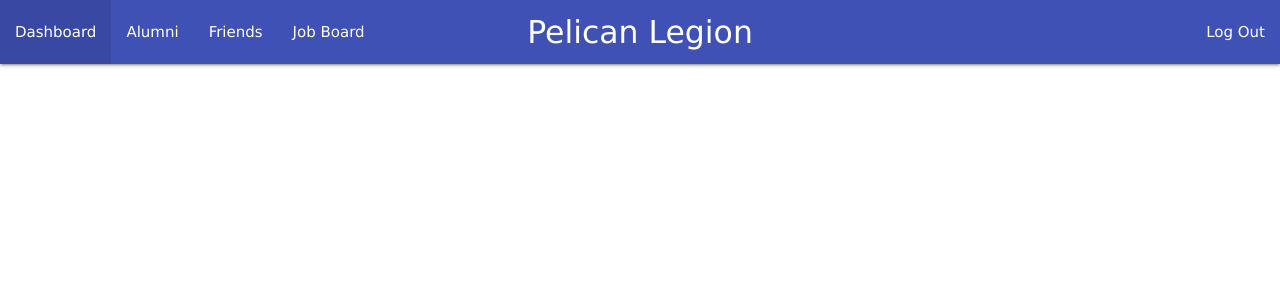
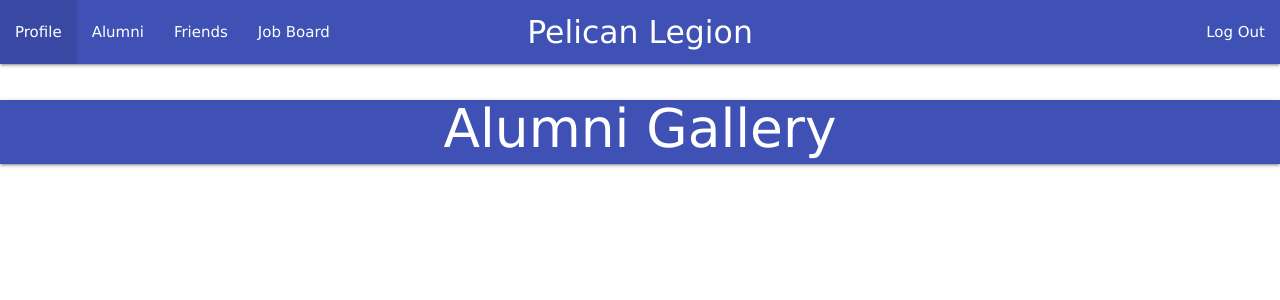
Before and after one commit to michelllle-liu/pelican-legion, a Flask app: page /alumni in a window 1280 px wide. Shown: the top 300 px of the page. Run offline with Flask 2, Linux system fonts and the light colour scheme.

Commit message:
rendering alumni.html

```diff
--- a/App/controllers/user.py
+++ b/App/controllers/user.py
@@ -1,5 +1,6 @@
 from App.models import User , Alumni  #, GeneralUser, Friend, Job
 from App.database import db
+import json
 
 def get_all_users():
     return User.query.all()
@@ -14,7 +15,7 @@ def get_all_users_json():
     if not users:
         return []
     users = [user.toDict() for user in users]
-    return users
+    return json.dumps(users)
 
 def delete_user(id):
     user= User.query.filter_by(id=id).first()
--- a/App/main.py
+++ b/App/main.py
@@ -148,9 +148,11 @@ def signupAction():
 def dashboard():
     return render_template('dashboard.html')
 
+"""
 @app.route('/alumni')
 def show_alumni():
     return render_template('alumni.html')
+"""
 
 @app.route('/jobs')
 def show_jobs():
--- a/App/static/main.js
+++ b/App/static/main.js
@@ -19,4 +19,6 @@ async function main(){
     loadTable(users);
 }
 
+
+
 main();
--- a/App/templates/alumni.html
+++ b/App/templates/alumni.html
@@ -1,3 +1,102 @@
+<!--ALUMNI: 4 COLUMNS PER ROW-->
 {% extends "navbar2.html" %}
 
 {{ super() }}
+
+{% block links %}
+
+<style>
+
+* {
+  box-sizing: border-box;
+}
+
+.column img:hover {
+opacity: 1;
+}
+
+img {
+  width: 250px;
+  padding: 10px;
+  height: auto;
+
+}
+
+button {
+  margin-left: 65%;
+  margin-top: 1%;
+  position: relative;
+  padding: 5px;
+  border: none;
+  font-size:small;
+
+}
+
+button:hover {
+  box-shadow: 0 12px 16px 0 rgba(0,0,0,0.24), 0 17px 50px 0 rgba(0,0,0,0.19);
+}
+</style>
+
+
+<head>
+    <div id="navBar">
+        <ul id="nav-mobile" class="left hide-on-med-and-down">
+            <li><a href="/dashboard">Profile</a></li>
+            <li><a href="/alumni">Alumni</a></li>
+            <li><a href="">Friends</a></li>
+            <li><a href="/jobs">Job Board</a></li>
+        </ul>
+        <ul id="nav-mobile" class="right hide-on-med-and-down">
+            <li><a href="/">Log Out</a></li>
+        </ul>
+        <br>
+    </div>
+</head>
+
+
+
+<body>
+      <!--INSERT CONTENT UNDER CLASS: "FIGURE"-->
+
+       <!--"VIEW BUTTON AVAILABLE - onclick attribute can be filled out"-->
+   <div class="gallery-container">
+
+    <div class="job-navbar" style="padding-bottom: 30px;">
+        <nav class="indigo" id="nav-job">
+            <h2 style="text-align:center">Alumni Gallery</h2>
+        </nav>
+     </div>
+
+
+       <div class="gallery indigo">
+
+            <div class="gallery row">
+
+                {% block layout %}
+
+
+                <div class = "column">
+
+                    {% for user in users %}
+
+                    <figure>
+                        <img src="https://images.unsplash.com/photo-1544168190-79c17527004f?ixlib=rb-1.2.1&ixid=MnwxMjA3fDB8MHxleHBsb3JlLWZlZWR8Nnx8fGVufDB8fHx8&w=1000&q=80" id="profile1">
+                        <figcaption>{{user.firstName}} {{user.lastName}}</figcaption>
+                        <figcaption>{{user.alumni.programme}}</figcaption>
+                        <button class="waves-effect waves-light indigo btn" type="button" onclick="">View Details</button>
+                    </figure>
+
+                    {% endfor %}
+
+                </div>
+
+
+                {% endblock %}
+            </div> <!--end of first set-->
+
+       </div> <!--end of div class-->
+    </div> <!--end of container div-->
+
+</body>
+
+{% endblock %}
--- a/App/views/user.py
+++ b/App/views/user.py
@@ -16,10 +16,10 @@ def get_user_page():
     users = get_all_users()
     return render_template('users.html', users=users)
 
-@user_views.route('/api/users')
+@user_views.route('/alumni')
 def client_app():
     users = get_all_users_json()
-    return jsonify(users)
+    return render_template('alumni.html', users=users)
 
 @user_views.route('/api/lol')
 def lol():
```
